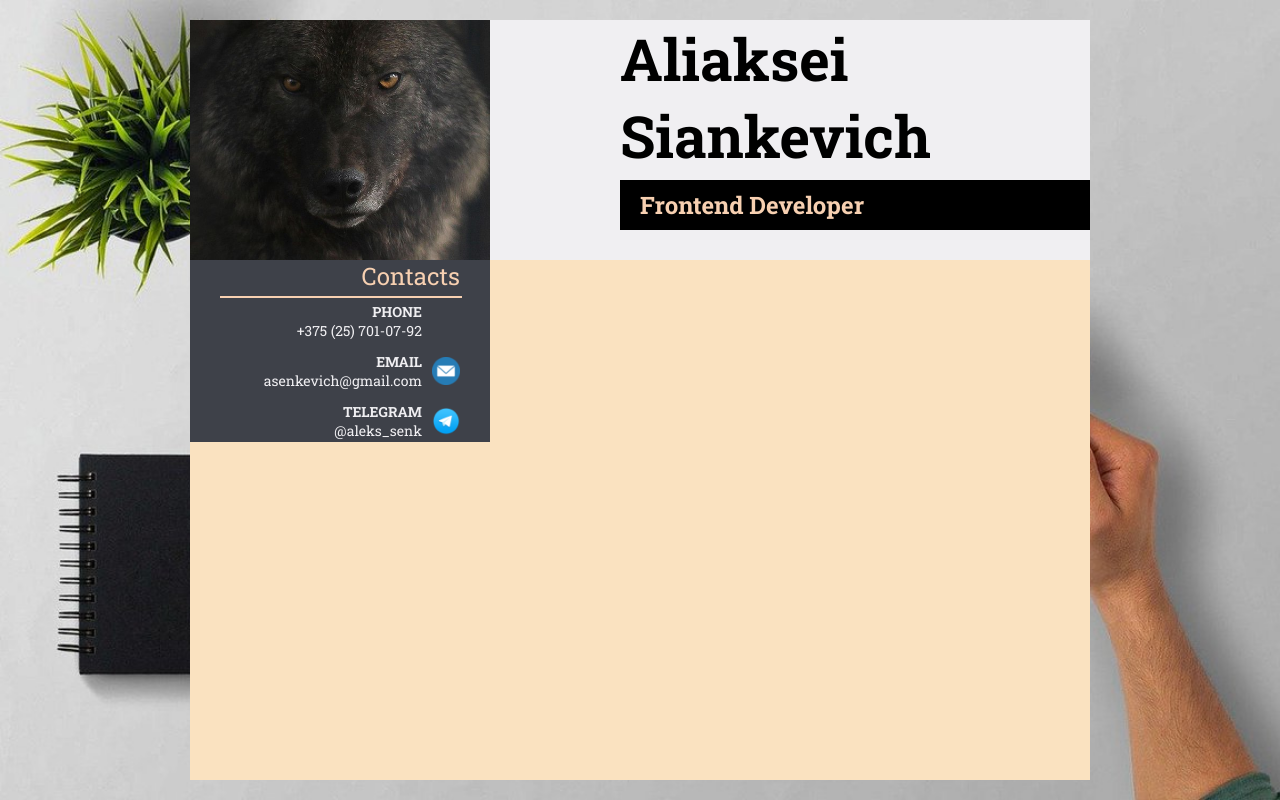
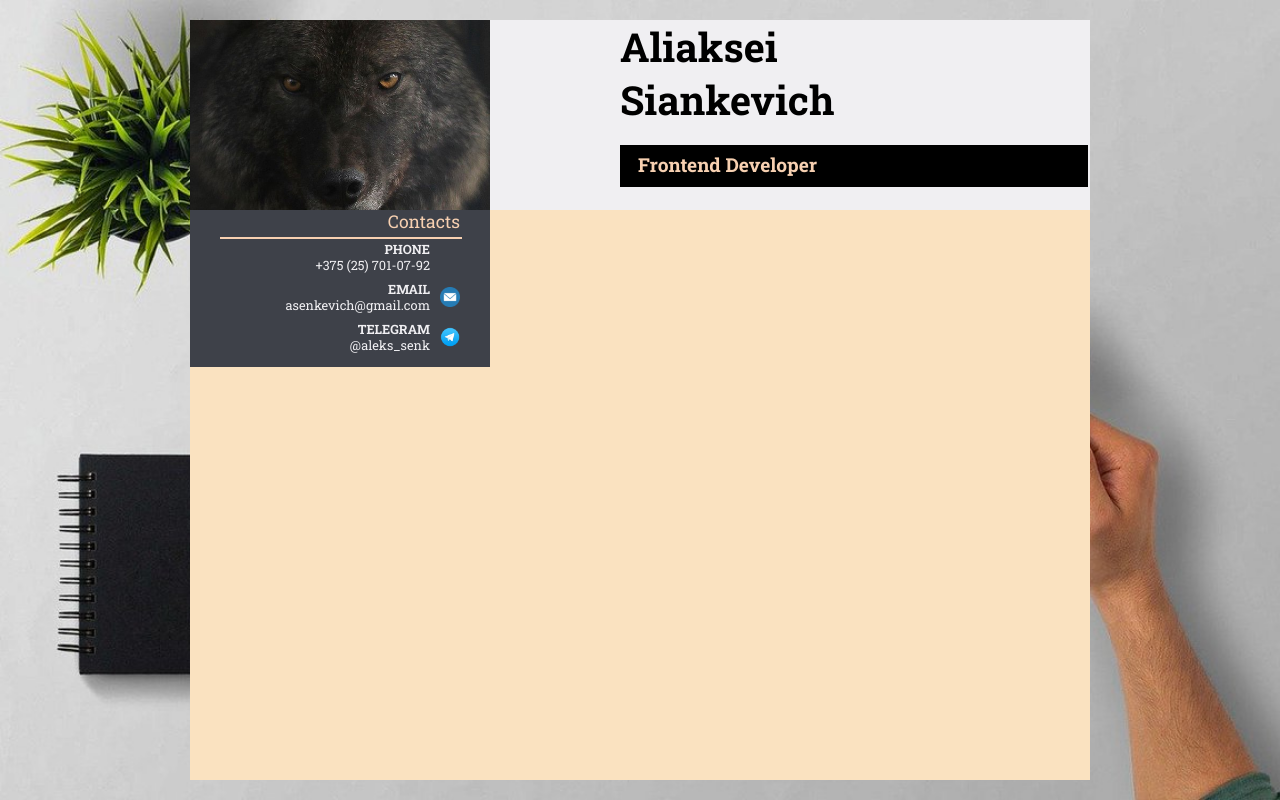
Before and after one commit to MVPmiami/TestTask, a website built with webpack: page index.html in a window 1280 px wide. Built offline with nearby package versions, Linux system fonts and the light colour scheme; files whose address does not match are found by name.

Commit message:
add: add adaptive

```diff
--- a/src/sass/contacts.scss
+++ b/src/sass/contacts.scss
@@ -112,3 +112,79 @@ $fontSizeHeader: 14px;
     margin-right: 30px;
   }
 }
+
+
+@media (max-width: 1440px ) and (max-height: 900px) {
+
+  .contacts{
+    height: 260px;
+  }
+
+  .contacts-header {
+    font-size: 110%;
+  }
+
+  .phone{
+
+    height: 40px;
+
+    &-data {
+
+      &-header {
+        font-size: 80%;
+      }
+
+      &-number {
+        font-size: 80%;
+      }
+    }
+
+    &-ico {
+      width: 20px;
+      height: 20px;
+    }
+  }
+
+  .email{
+
+    height: 40px;
+
+    &-data {
+
+      &-header {
+        font-size: 80%;
+      }
+
+      &-mail {
+        font-size: 80%;
+      }
+    }
+
+    &-ico {
+      width: 20px;
+      height: 20px;
+    }
+  }
+
+  .telegram{
+
+    height: 40px;
+
+    &-data {
+
+      &-header {
+        font-size: 80%;
+      }
+
+      &-telega {
+        font-size: 80%;
+      }
+    }
+
+    &-ico {
+      width: 20px;
+      height: 20px;
+    }
+  }
+
+}
--- a/src/sass/header.scss
+++ b/src/sass/header.scss
@@ -1,6 +1,6 @@
 .header{
   width: 100%;
-  height: 240px;
+  height: 25%;
   display: flex;
   justify-content: flex-start;
   align-items: center;
@@ -12,18 +12,20 @@
     background-image: url('./../img/avatar.jpg');
     background-size: cover;
     background-repeat: no-repeat;
+    background-position-y: top;
   }
 
   &-preview {
     width: 600px;
-  height: 100%;
-  background-color: #f0eff2;
-  position: relative;
+    height: 100%;
+    background-color: #f0eff2;
+    position: relative;
 
   &-name {
     text-align: left;
     position: absolute;
-    font-size: 58px;
+    height:65%;
+    font-size: 350%;
     left: 130px;
   }
 
@@ -31,15 +33,31 @@
     text-align: left;
     position: absolute;
     width: 450px;
-    height: 50px;
-    line-height:50px;
+    height: 22%;
+    line-height:210%;
     vertical-align: middle;
-    font-size: 24px;
+    font-size: 150%;
     left: 130px;
-    top: 160px;
-    padding-left: 20px;
+    top: 66%;
+    padding-left: 3%;
     color: #f7d0b1;
     background-color: black;
   }
  }
 }
+
+@media (max-width: 1440px ) and (max-height: 900px) {
+  .header {
+
+    &-preview {
+
+      &-name{
+        font-size: 250%;
+      }
+
+      &-profession{
+        font-size: 120%;
+      }
+    }
+  }
+}
```
Also changed, not shown: dist/bundle.css.
